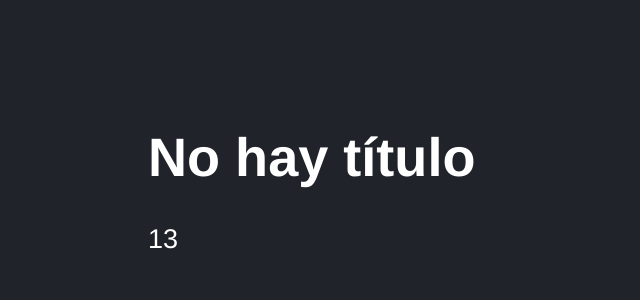
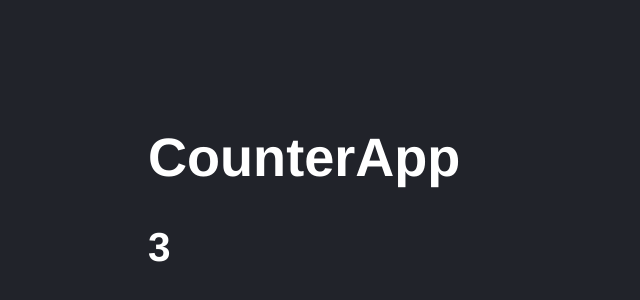
Before and after one commit to thezxdev/intro-react, a React (Vite) app: page / in a window 1280 px wide. Shown: the part 58-358 px from the top of the page, without its empty margins (0-640 px from the left). Built offline with nearby package versions, Linux system fonts and the light colour scheme.

Commit message:
Creacion del componente CounterApp con propTypes

```diff
--- /dev/null
+++ b/src/CounterApp.jsx
@@ -0,0 +1,14 @@
+import PropTypes from 'prop-types';
+
+export const CounterApp = ({ value }) => {
+  return (
+    <>
+      <h1>CounterApp</h1>
+      <h2> { value } </h2>
+    </>
+  )
+}
+
+CounterApp.propTypes = {
+  value: PropTypes.number.isRequired,
+}
--- a/src/main.jsx
+++ b/src/main.jsx
@@ -1,6 +1,7 @@
 import React from 'react';
 import ReactDOM from 'react-dom/client';
-import { FirstApp } from './FirstApp';
+import { CounterApp } from './CounterApp';
+// import { FirstApp } from './FirstApp';
 // import { HelloWorldApp } from './HelloWorldApp';
 
 // Importar estilos globales
@@ -9,6 +10,7 @@
 ReactDOM.createRoot(document.getElementById('root')).render(
 	<React.StrictMode>
 		{/* Paso de valores a un componente con props */}
-		<FirstApp subTitle={ 12 } />
+		{/* <FirstApp subTitle={ 12 } /> */}
+		<CounterApp value={ 3 } />
 	</React.StrictMode>
 )
```
